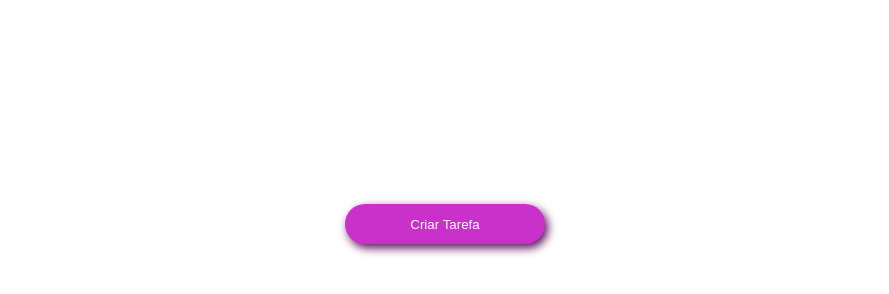
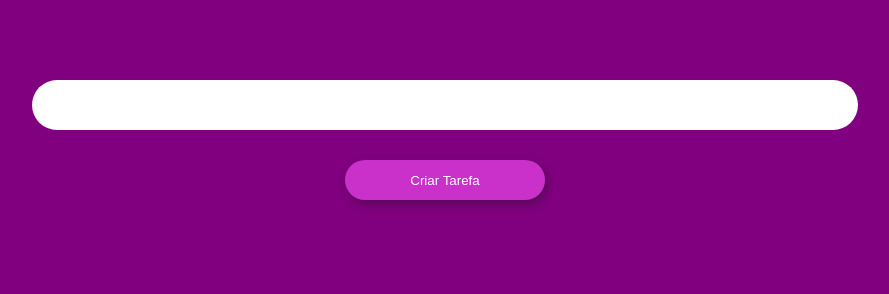
Before and after one commit to Wesleynicodemos/ToDoList, a plain HTML site: page index.html in a window 1280 px wide. Shown: the whole page, without its empty margins (195-1084 px from the left). Drawn offline with Linux system fonts and the light colour scheme.

Commit message:
atualização do css

```diff
--- a/style.css
+++ b/style.css
@@ -1,3 +1,16 @@
+@import url('https://fonts.googleapis.com/css2?family=Poppins:ital,wght@0,100;0,200;0,300;0,400;0,500;0,600;0,700;0,800;0,900;1,100;1,200;1,300;1,400;1,500;1,600;1,700;1,800;1,900&display=swap');
+
+*{
+    padding: 0;
+    margin: 0;
+    box-sizing: border-box;
+}
+
+body {
+    background-color: purple;
+    font-family: 'poppins' , sans-serif;
+}
+
 .addTarefa {
     display: flex;
     flex-direction: column;
```
